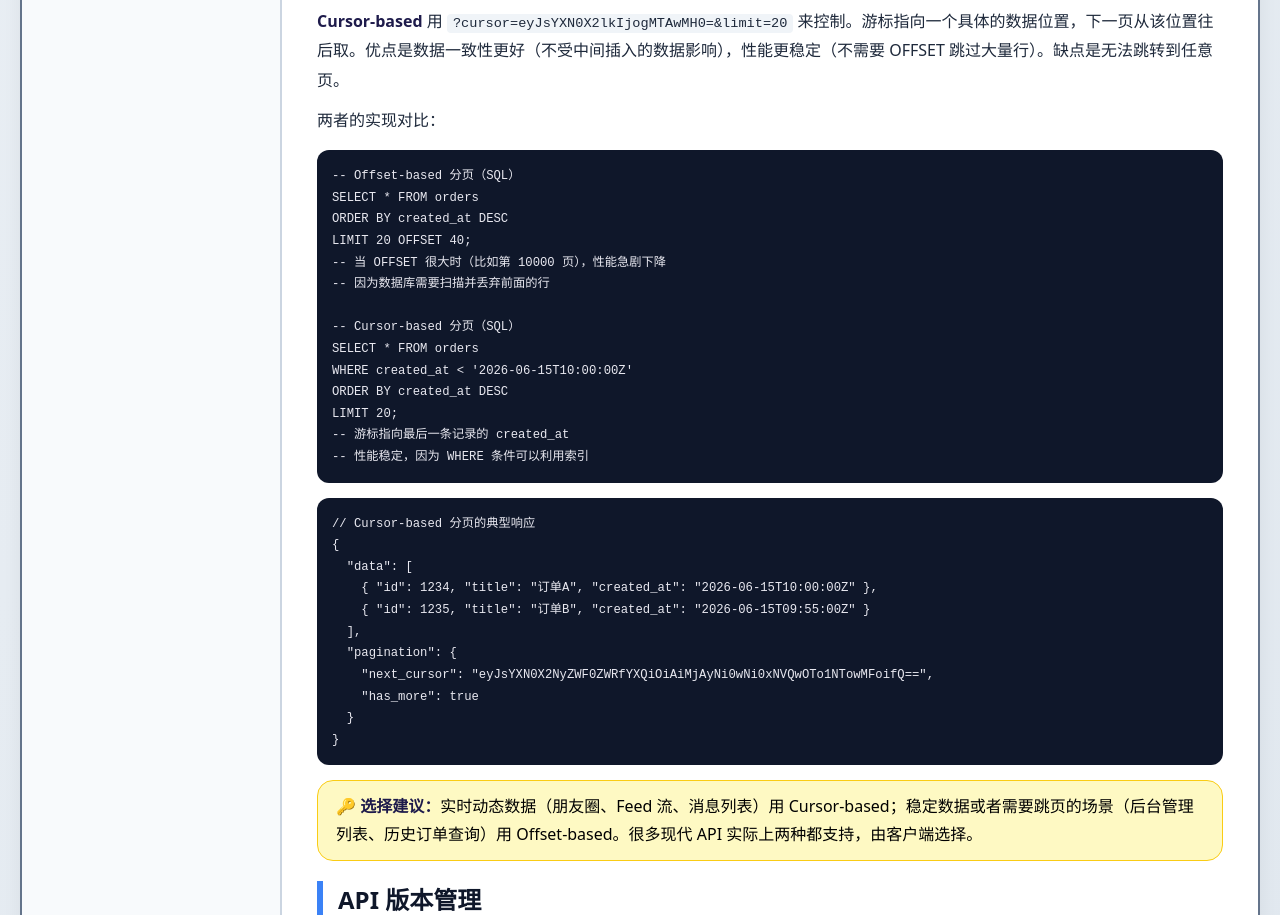
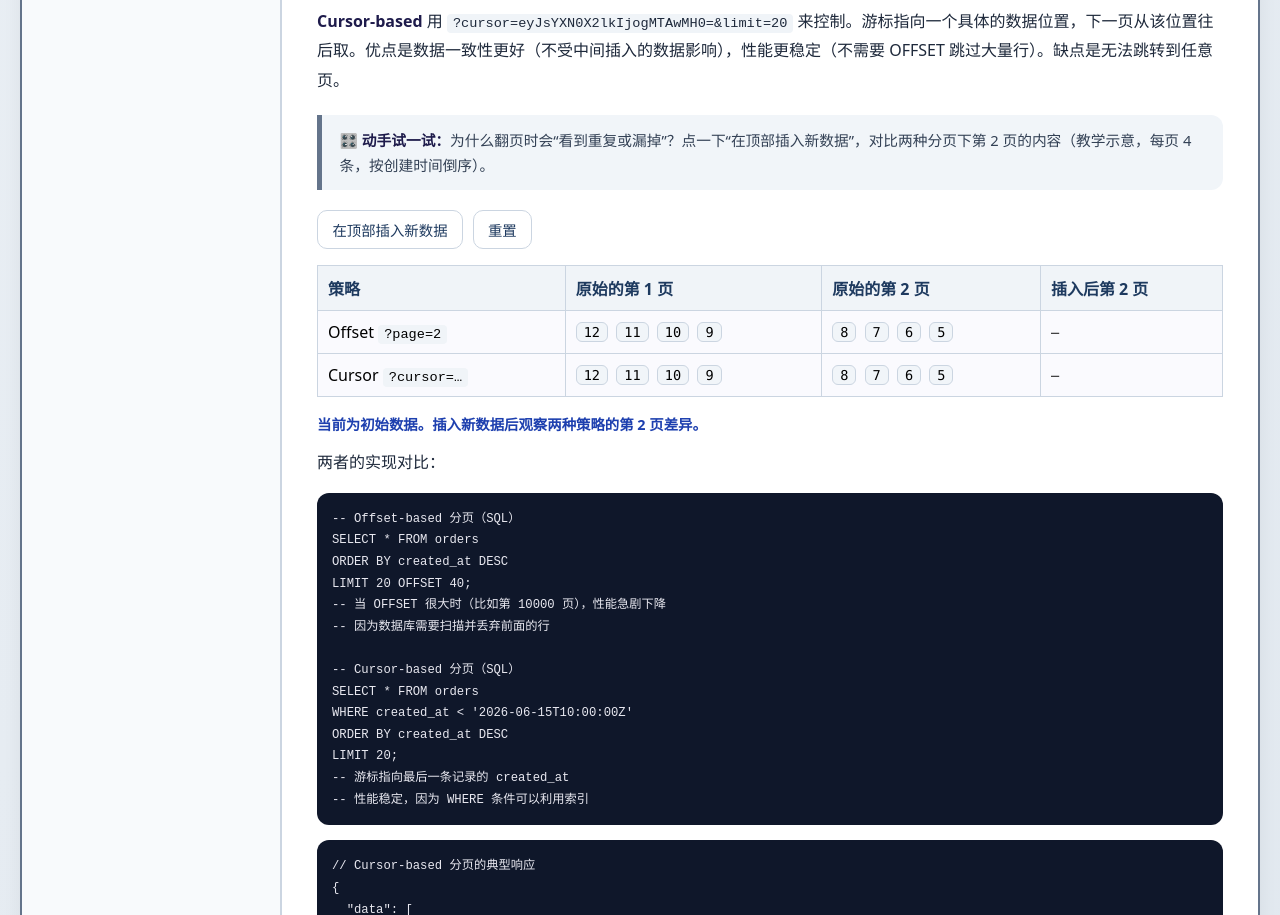
Before and after one commit to 1998x-stack/backend-development-tutorial, a plain HTML site: page 08.html in a window 1280 px wide. Shown: the part 2792-3707 px from the top of the page. Drawn offline with Linux system fonts and the light colour scheme.

Commit message:
feat(backend-development-tutorial): interactive offset-vs-cursor pagination demo in ch08

```diff
--- a/08.html
+++ b/08.html
@@ -182,6 +182,8 @@
         .control-row button { font: inherit; font-size: .9rem; cursor: pointer; padding: .5rem .9rem; border: 1px solid #cbd5e1; border-radius: 10px; background: #fff; color: #1e3a5f; }
         .control-row button[aria-pressed="true"] { background: #475569; color: #fff; border-color: #475569; }
         .status { min-height: 1.4em; color: #1e40af; font-weight: 600; font-size: .9rem; }
+        .pg-cell { font-family: ui-monospace, Menlo, monospace; font-size: .85rem; }
+        .pg-cell .chip { display: inline-block; padding: 1px 7px; border: 1px solid #cbd5e1; border-radius: 6px; background: #f1f5f9; }
 
         @media (prefers-reduced-motion: reduce) { * { animation: none !important; transition: none !important; } html { scroll-behavior: auto; } }
         @media print { .sidebar, .skip-link, .control-row, .footer-nav { display: none !important; } .container { display: block; } .double-border { border: none; box-shadow: none; } figure { break-inside: avoid; } body { background: #fff; padding: 0; } }
@@ -413,6 +415,55 @@
 
         <p><strong>Cursor-based</strong> 用 <code>?cursor=eyJsYXN0X2lkIjogMTAwMH0=&limit=20</code> 来控制。游标指向一个具体的数据位置，下一页从该位置往后取。优点是数据一致性更好（不受中间插入的数据影响），性能更稳定（不需要 OFFSET 跳过大量行）。缺点是无法跳转到任意页。</p>
 
+        <div class="note">
+            <strong>🎛️ 动手试一试：</strong>为什么翻页时会“看到重复或漏掉”？点一下“在顶部插入新数据”，对比两种分页下第 2 页的内容（教学示意，每页 4 条，按创建时间倒序）。
+        </div>
+        <div class="control-row" role="group" aria-label="分页演示控制">
+            <button type="button" id="pg-insert">在顶部插入新数据</button>
+            <button type="button" id="pg-reset">重置</button>
+        </div>
+        <table>
+            <thead><tr><th>策略</th><th>原始的第 1 页</th><th>原始的第 2 页</th><th>插入后第 2 页</th></tr></thead>
+            <tbody>
+                <tr><td>Offset <code>?page=2</code></td><td id="pg-off1" class="pg-cell"></td><td id="pg-off2" class="pg-cell"></td><td id="pg-off3" class="pg-cell"></td></tr>
+                <tr><td>Cursor <code>?cursor=…</code></td><td id="pg-cur1" class="pg-cell"></td><td id="pg-cur2" class="pg-cell"></td><td id="pg-cur3" class="pg-cell"></td></tr>
+            </tbody>
+        </table>
+        <p class="status" id="pg-status" aria-live="polite"></p>
+        <script>
+        (function () {
+            var items = [12, 11, 10, 9, 8, 7, 6, 5, 4, 3, 2, 1];
+            var next = 13;
+            var origPage1 = items.slice(0, 4);   // 用户已看过的第 1 页（固定锚点）
+            var origPage2 = items.slice(4, 8);
+            var statusEl = document.getElementById('pg-status');
+            function chips(ids, dup) {
+                return ids.map(function (i) {
+                    var mark = (dup && dup.indexOf(i) !== -1) ? ' style="background:#fee2e2;border-color:#fca5a5"' : '';
+                    return '<span class="chip"' + mark + '>' + i + '</span>';
+                }).join(' ');
+            }
+            function render(afterInsert) {
+                var offAfter = afterInsert ? items.slice(4, 8) : origPage2;
+                var curCursor = origPage1[origPage1.length - 1];   // 9
+                var curAfter = afterInsert ? items.filter(function (x) { return x < curCursor; }).slice(0, 4) : origPage2;
+                var dup = afterInsert ? offAfter.filter(function (x) { return origPage1.indexOf(x) !== -1; }) : [];
+                document.getElementById('pg-off1').innerHTML = chips(origPage1);
+                document.getElementById('pg-off2').innerHTML = chips(origPage2);
+                document.getElementById('pg-off3').innerHTML = afterInsert ? chips(offAfter, dup) : '—';
+                document.getElementById('pg-cur1').innerHTML = chips(origPage1);
+                document.getElementById('pg-cur2').innerHTML = chips(origPage2);
+                document.getElementById('pg-cur3').innerHTML = afterInsert ? chips(curAfter) : '—';
+                statusEl.textContent = afterInsert
+                    ? '插入新数据后，Offset 的第 2 页变成 ' + offAfter.join('/') + '，与看过的第 1 页重叠（重复 ' + dup.join('/') + '），末尾数据被挤掉；Cursor 锚定在上页末条 ' + curCursor + '，第 2 页仍是 ' + curAfter.join('/') + '。'
+                    : '当前为初始数据。插入新数据后观察两种策略的第 2 页差异。';
+            }
+            document.getElementById('pg-insert').addEventListener('click', function () { items.unshift(next); render(true); });
+            document.getElementById('pg-reset').addEventListener('click', function () { render(false); });
+            render(false);
+        })();
+        </script>
+
         <p>两者的实现对比：</p>
 
 <pre><code>-- Offset-based 分页（SQL）
```
